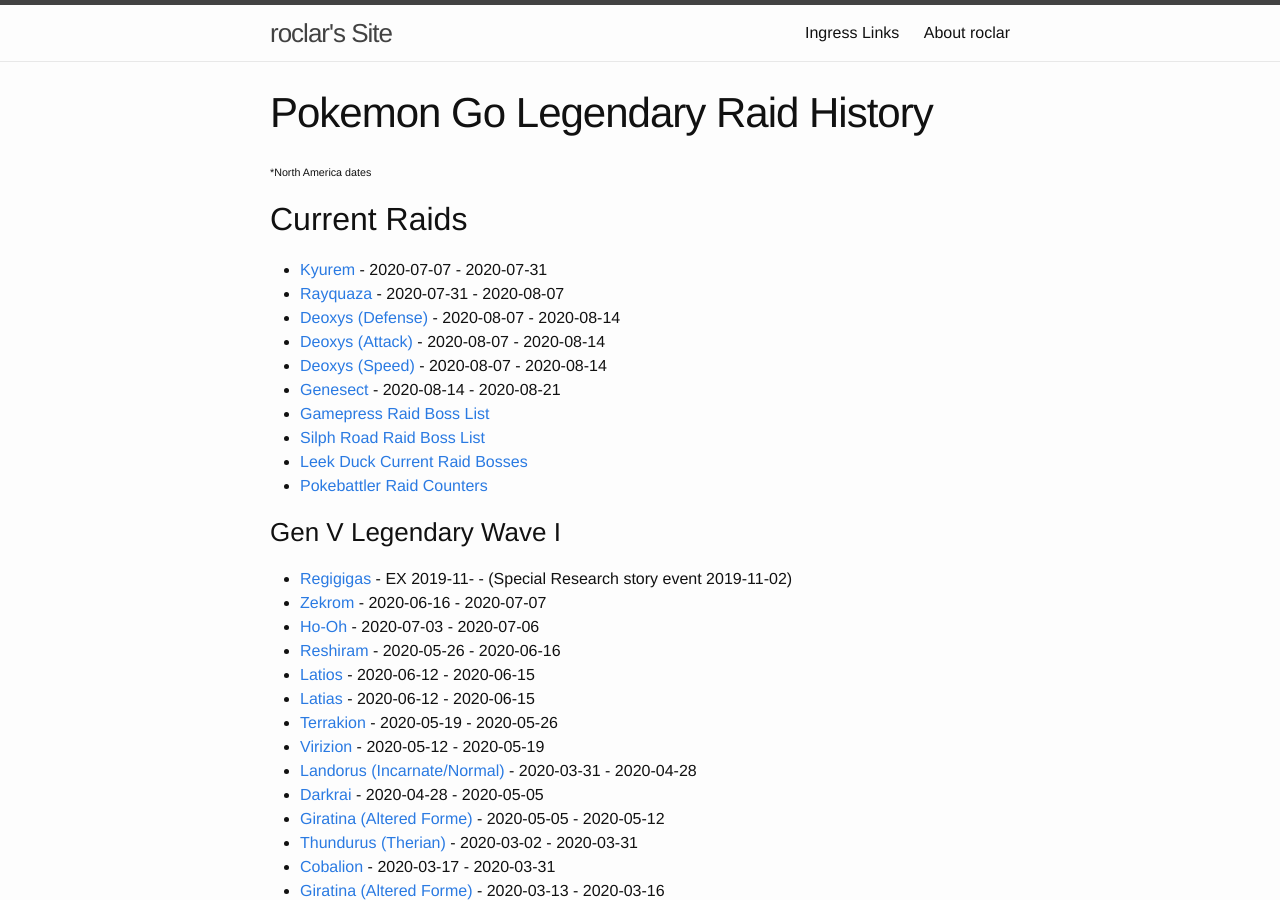
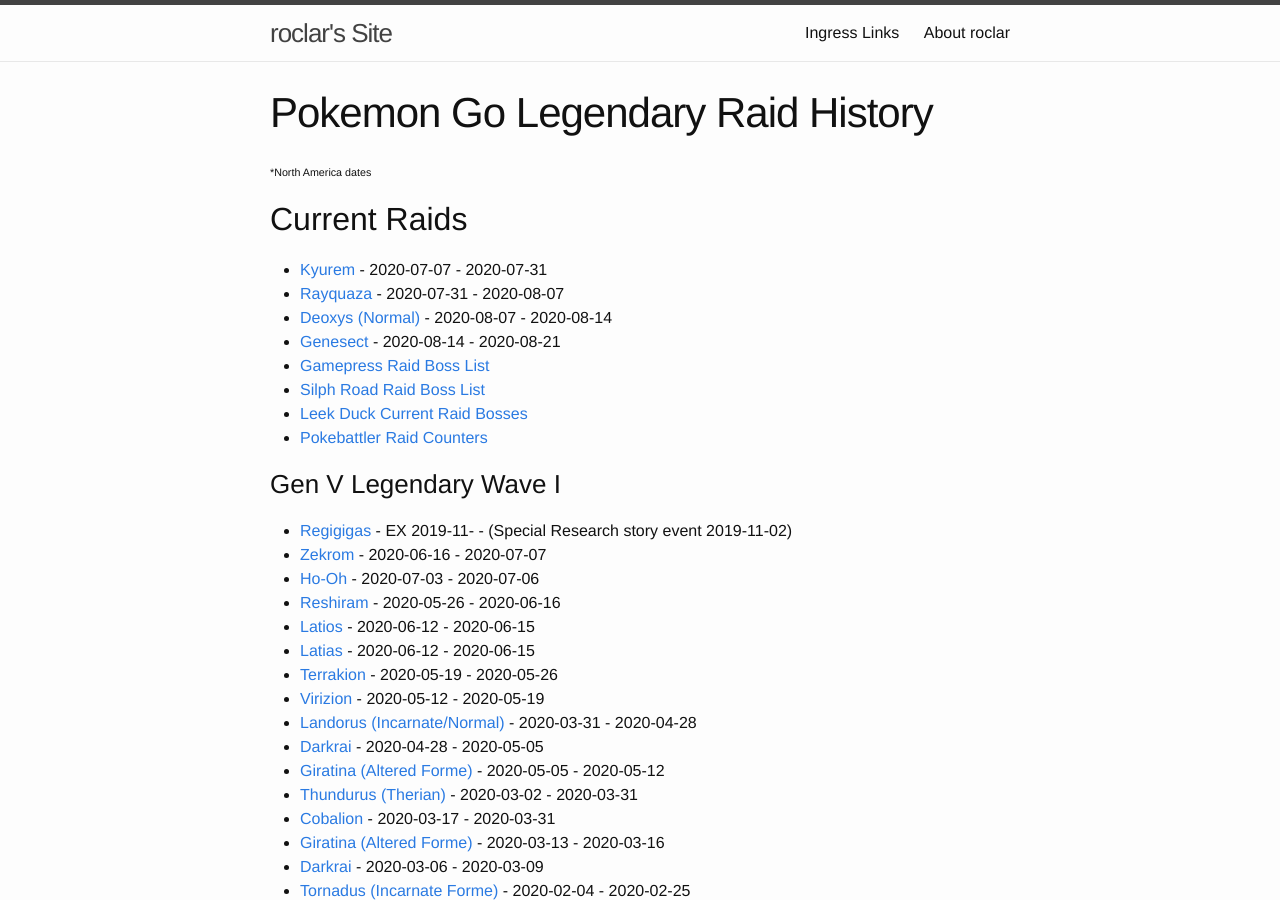
Before and after one commit to roclar/roclar.github.io, a Jekyll site: the page built from PoGoLegendaryHistory.md, in a window 1280 px wide and 900 px high. Built offline with Jekyll 4.4.1, drawn with Linux system fonts in a browser that asks for light colours.

Commit message:
Updated to correct Deoxys form for unlock week 2

```diff
--- a/PoGoLegendaryHistory.md
+++ b/PoGoLegendaryHistory.md
@@ -8,9 +8,7 @@
 ## Current Raids
 - [Kyurem](https://db.pokemongohub.net/pokemon/646) - 2020-07-07 - 2020-07-31
 - [Rayquaza](https://db.pokemongohub.net/pokemon/384) - 2020-07-31 - 2020-08-07
-- [Deoxys (Defense)](https://db.pokemongohub.net/pokemon/386?form=Defense) - 2020-08-07 - 2020-08-14
-- [Deoxys (Attack)](https://db.pokemongohub.net/pokemon/386?form=Attack) - 2020-08-07 - 2020-08-14
-- [Deoxys (Speed)](https://db.pokemongohub.net/pokemon/386?form=Speed) - 2020-08-07 - 2020-08-14
+- [Deoxys (Normal)](https://db.pokemongohub.net/pokemon/386) - 2020-08-07 - 2020-08-14
 - [Genesect](https://db.pokemongohub.net/pokemon/649) - 2020-08-14 - 2020-08-21
 - [Gamepress Raid Boss List](https://pokemongo.gamepress.gg/raid-boss-list)
 - [Silph Road Raid Boss List](https://thesilphroad.com/raid-bosses)
```
